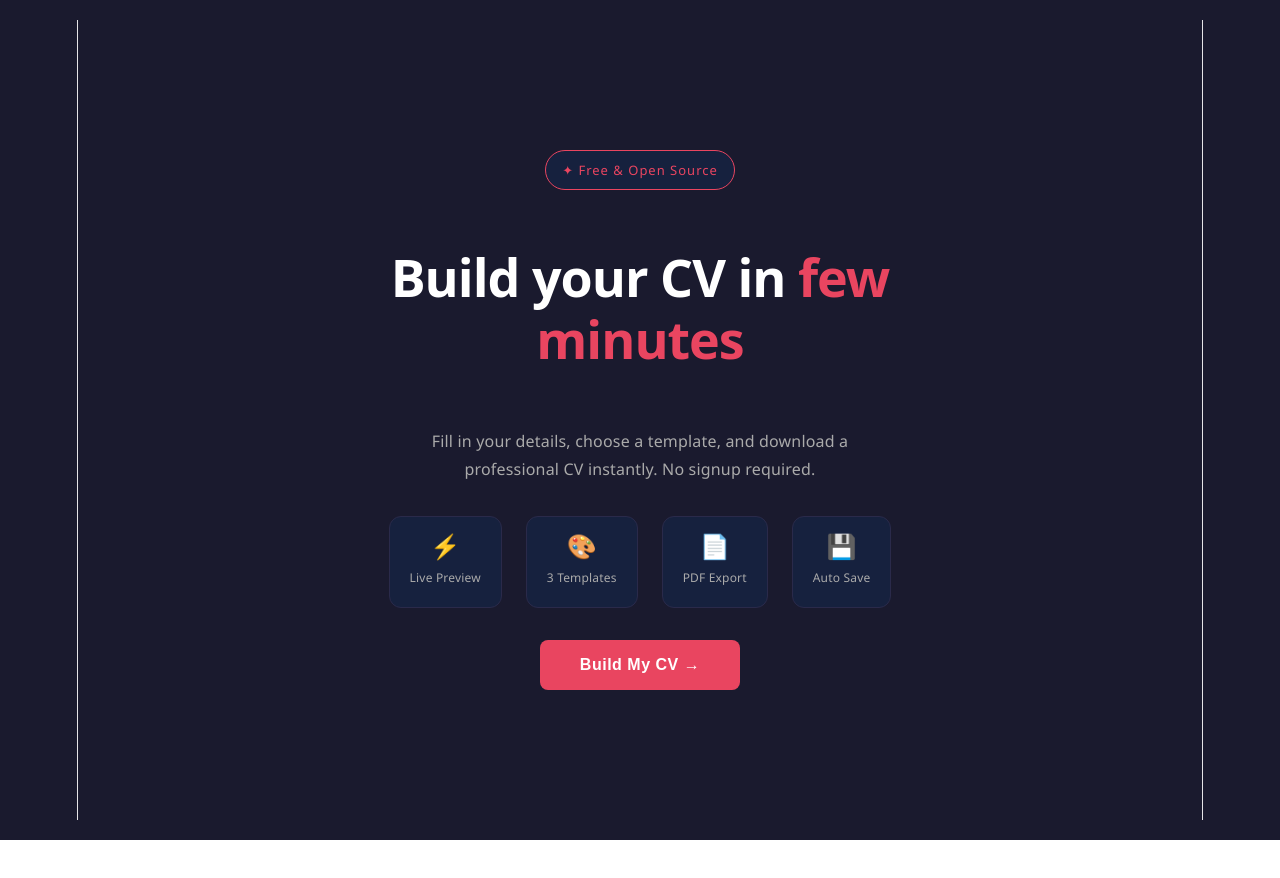
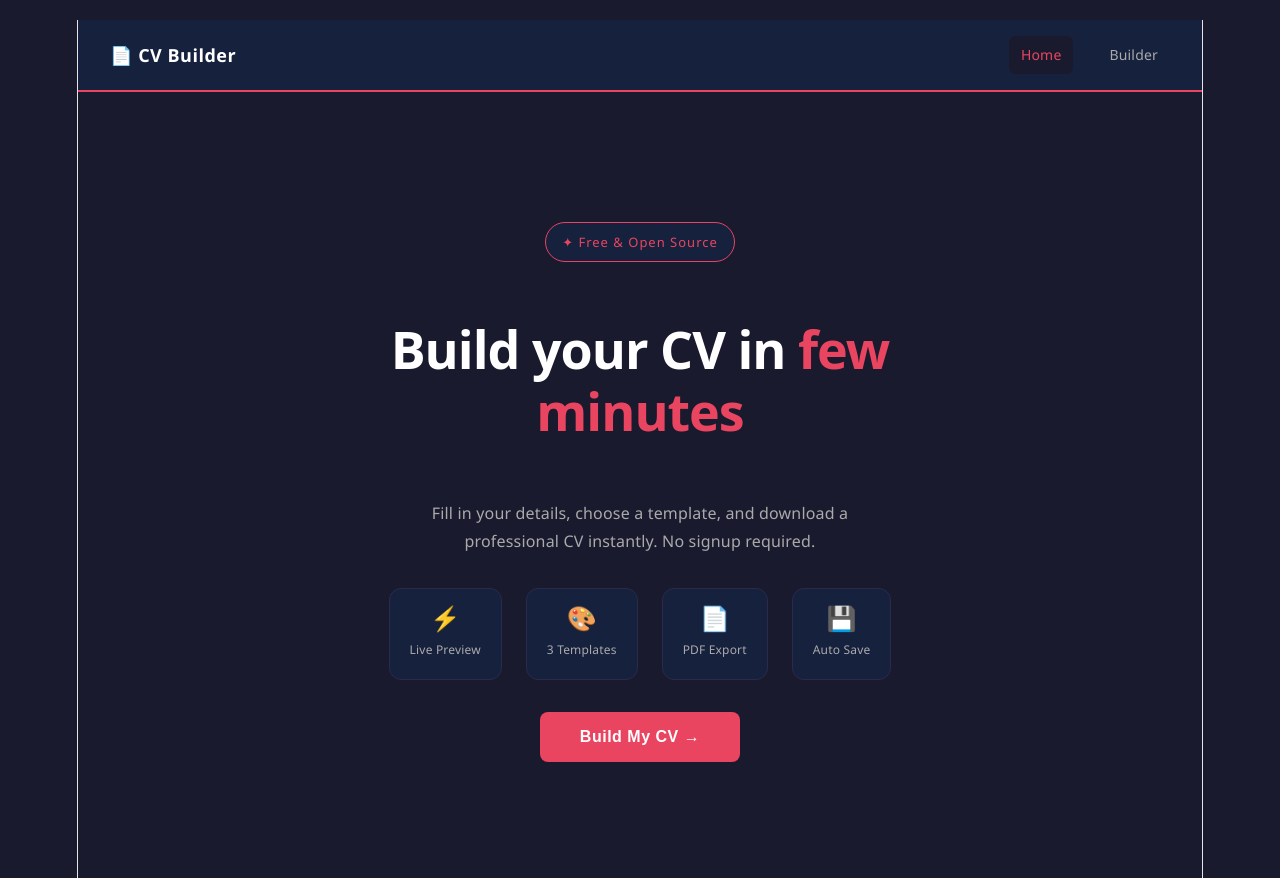
Before and after one commit to Vizzly-nM09/CV-Builder, a React (Vite) app: page / in a window 1280 px wide. Shown: the top 878 px of the page. Before the commit the page ends 840 px from the top, so only its background shows below. Built offline with nearby package versions, Linux system fonts and the light colour scheme.

Commit message:
make a navbar

```diff
--- a/src/App.css
+++ b/src/App.css
@@ -591,6 +591,48 @@ hr {
   transform: translateY(-2px);
 }
 
+/* === NAVBAR === */
+.navbar {
+  display: flex;
+  justify-content: space-between;
+  align-items: center;
+  padding: 16px 32px;
+  background-color: #16213e;
+  border-bottom: 2px solid #e94560;
+  position: sticky;
+  top: 0;
+  z-index: 100;
+}
+.navbar-brand a {
+  font-size: 18px;
+  font-weight: 700;
+  color: #ffffff;
+  text-decoration: none;
+  letter-spacing: 0.5px;
+}
+.navbar-links {
+  display: flex;
+  gap: 24px;
+  align-items: center;
+}
+.nav-link {
+  font-size: 14px;
+  color: #aaaaaa;
+  text-decoration: none;
+  padding: 6px 12px;
+  border-radius: 6px;
+  transition: all 0.2s;
+}
+.nav-link:hover {
+  color: #ffffff;
+  background-color: #0f3460;
+}
+.nav-link.active {
+  color: #e94560;
+  font-weight: 500;
+  background-color: #1a1a2e;
+}
+
 /* ============================================
    @media print — HANYA INI YANG BOLEH DI SINI
    Jangan taruh class lain di dalam blok ini!
@@ -608,6 +650,7 @@ hr {
   }
 
   header,
+  .navbar,
   .form-section,
   .preview-controls,
   .template-selector {
--- /dev/null
+++ b/src/components/Navbar.jsx
@@ -0,0 +1,32 @@
+import { Link, useLocation } from "react-router-dom";
+
+function Navbar() {
+  const location = useLocation();
+
+  return (
+    <nav className="navbar">
+      <div className="navbar-brand">
+        <Link to="/">📄 CV Builder</Link>
+      </div>
+
+      <div className="navbar-links">
+        <Link
+          to="/"
+          className={location.pathname === "/" ? "nav-link active" : "nav-link"}
+        >
+          Home
+        </Link>
+        <Link
+          to="/builder"
+          className={
+            location.pathname === "/builder" ? "nav-link active" : "nav-link"
+          }
+        >
+          Builder
+        </Link>
+      </div>
+    </nav>
+  );
+}
+
+export default Navbar;
--- a/src/main.jsx
+++ b/src/main.jsx
@@ -4,10 +4,12 @@ import { BrowserRouter, Routes, Route } from "react-router-dom";
 import "./index.css";
 import App from "./App.jsx";
 import LandingPage from "./pages/LandingPage.jsx";
+import Navbar from "./components/Navbar.jsx";
 
 createRoot(document.getElementById("root")).render(
   <StrictMode>
     <BrowserRouter>
+      <Navbar />
       <Routes>
         <Route path="/" element={<LandingPage />} />
         <Route path="/builder" element={<App />} />
```
